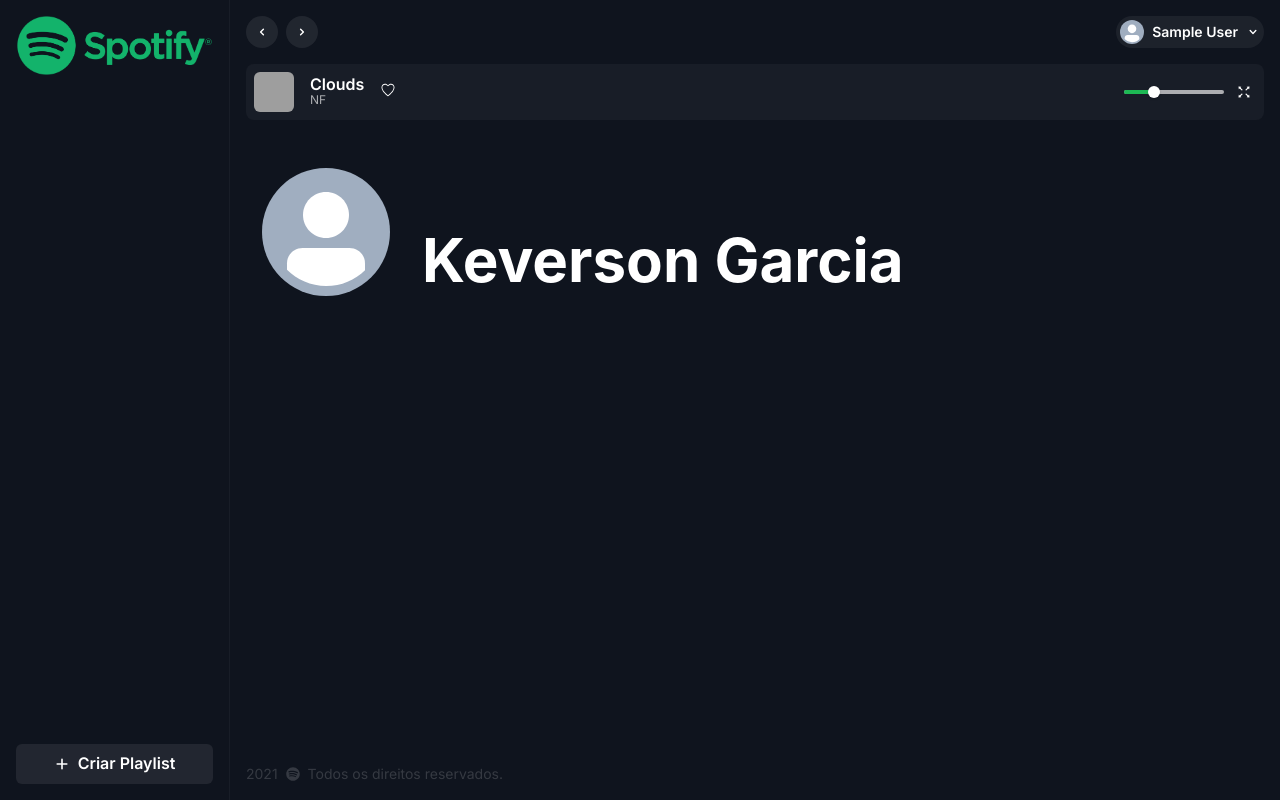
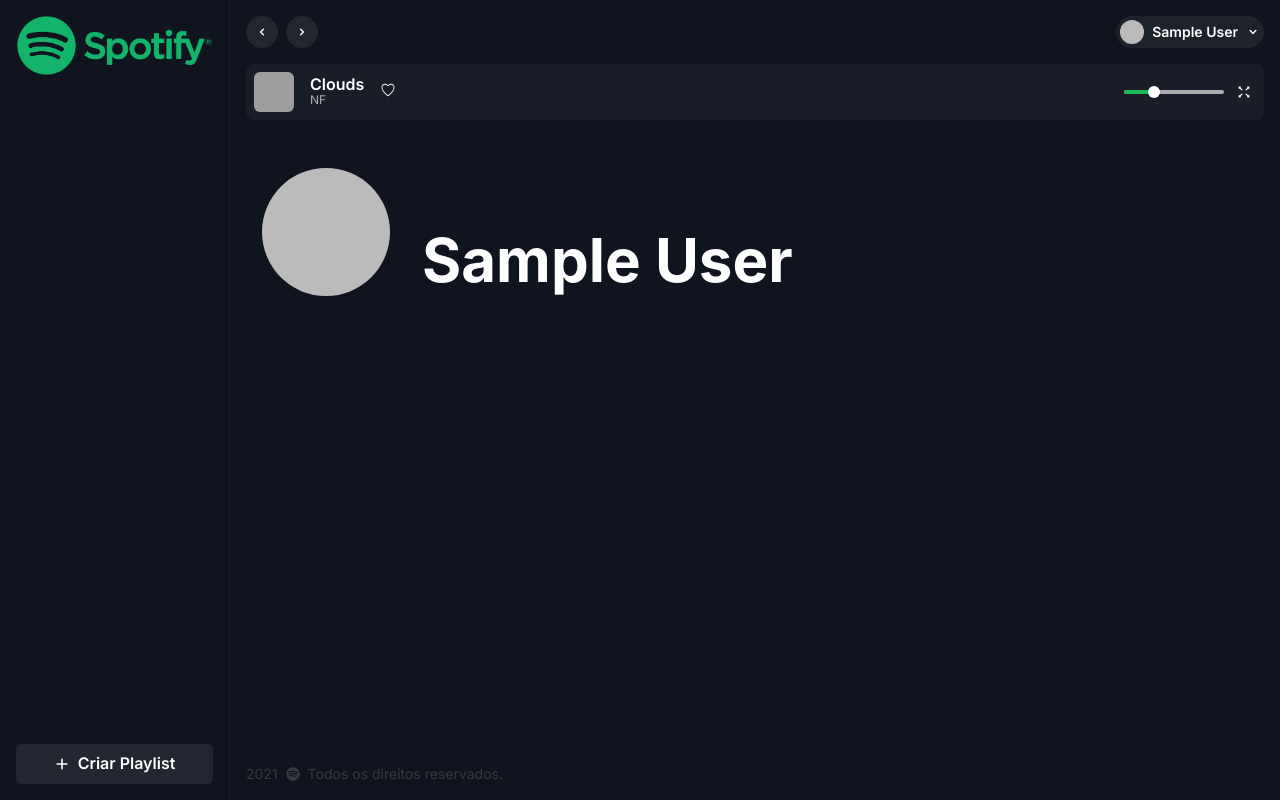
Before and after one commit to keversongarcia/spotify-clone, a Next.js app: page /profile in a window 1280 px wide. Built offline with nearby package versions, Linux system fonts and the light colour scheme; no server answers; sample sign-in values are in the browser's storage; grey boxes are pictures that could not be loaded.

Commit message:
login page and loading

```diff
--- a/src/components/Header/Header.tsx
+++ b/src/components/Header/Header.tsx
@@ -25,18 +25,20 @@ import { AiOutlineFullscreen } from "react-icons/ai";
 import ButtonHeader from "./components/ButtonHeader";
 import FullPage from "../FullPage";
 import { useSession, signOut } from "next-auth/react";
+import { useRouter } from "next/router";
 
 const Header = () => {
+  const router = useRouter();
+  const {
+    data: { user },
+  } = useSession();
   const [favorite, setFavorite] = useState(false);
   const styles = useStyleConfig("Header");
   const modal = useDisclosure();
-  const { data: session } = useSession();
 
   function openFullscreen() {
     modal.onOpen();
   }
-  const { data } = useSession();
-  console.log(data);
 
   return (
     <Box sx={styles}>
@@ -46,10 +48,16 @@ const Header = () => {
           <ButtonHeader previous />
           <ButtonHeader next />
         </ButtonGroup>
-        <Menu>
+        <Menu autoSelect={false}>
           <MenuButton as="div">
             <Button
-              leftIcon={<Avatar size="xs" />}
+              leftIcon={
+                <Avatar
+                  size="xs"
+                  src={user?.image}
+                  bg={!user?.image && "whiteAlpha.400"}
+                />
+              }
               rightIcon={<HiChevronDown />}
               rounded="full"
               size="sm"
@@ -59,10 +67,11 @@ const Header = () => {
               _focus={{ bg: "whiteAlpha.300" }}
               _active={{ bg: "whiteAlpha.300" }}
             >
-              {session?.user?.name}
+              {user?.name}
             </Button>
           </MenuButton>
           <MenuList zIndex={1000} bg="black" border="none">
+            <MenuItem onClick={() => router.push("/profile")}>Perfil</MenuItem>
             <MenuItem onClick={() => signOut()}>Sair</MenuItem>
           </MenuList>
         </Menu>
--- a/src/components/Header/components/ButtonHeader.tsx
+++ b/src/components/Header/components/ButtonHeader.tsx
@@ -1,7 +1,7 @@
 import { IconButton } from "@chakra-ui/react";
 import { HiChevronRight, HiChevronLeft } from "react-icons/hi";
 
-const ButtonHeader = ({ previous = false, next = false }) => {
+const ButtonHeader = ({ previous = false, next = false, ...props }) => {
   return (
     <IconButton
       icon={
@@ -14,6 +14,7 @@ const ButtonHeader = ({ previous = false, next = false }) => {
       _hover={{ bg: "whiteAlpha.300" }}
       _focus={{ bg: "whiteAlpha.300" }}
       _active={{ bg: "whiteAlpha.300" }}
+      {...props}
     />
   );
 };
--- a/src/views/profile/Profile.tsx
+++ b/src/views/profile/Profile.tsx
@@ -1,11 +1,20 @@
 import { Avatar, Box, Grid, Heading } from "@chakra-ui/react";
+import { useSession } from "next-auth/react";
 
 const Profile = () => {
+  const {
+    data: { user },
+  } = useSession();
+
   return (
     <Box>
       <Grid templateColumns="auto 1fr" gap={8} alignItems="end" p={4}>
-        <Avatar size="2xl" />
-        <Heading fontSize="6xl">Keverson Garcia</Heading>
+        <Avatar
+          size="2xl"
+          src={user?.image}
+          bg={!user?.image && "whiteAlpha.400"}
+        />
+        <Heading fontSize="6xl">{user?.name}</Heading>
       </Grid>
     </Box>
   );
```
Also changed, not shown: src/views/login/Login.tsx (+19 -1 lines).
